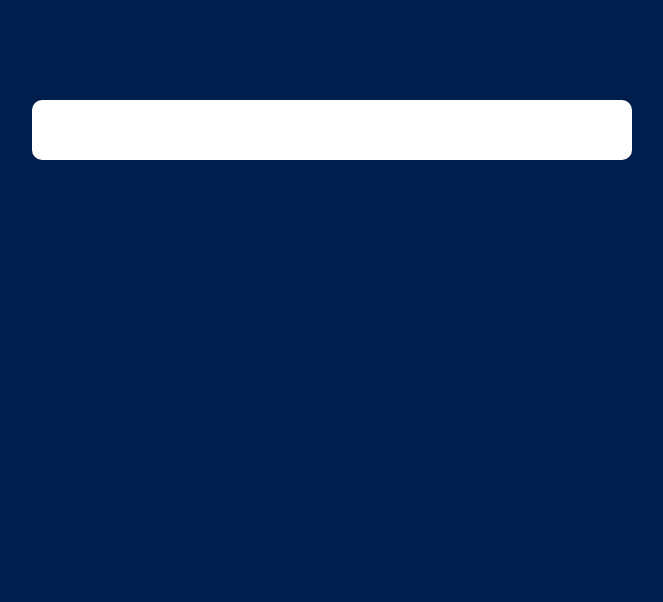
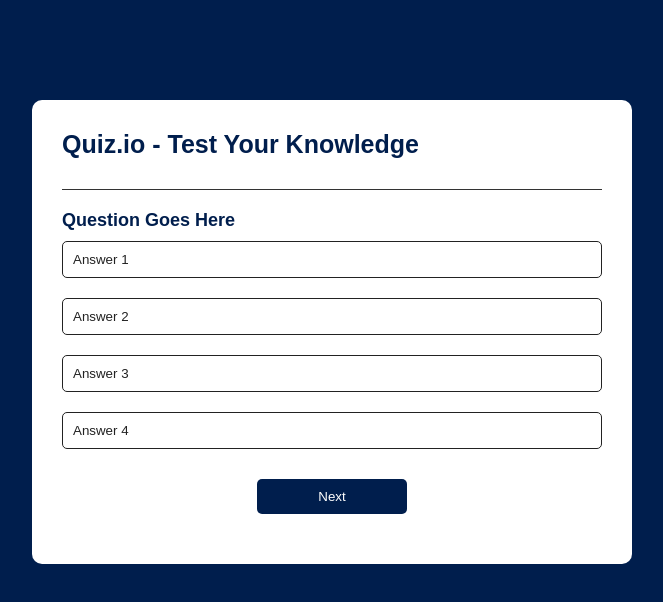
Before and after one commit to DeeNue36/JS-Quiz, a plain HTML site: page index.html in a window 1280 px wide. Shown: the whole page, without its empty margins (308-971 px from the left). Drawn offline with Linux system fonts and the light colour scheme.

Commit message:
third commit

```diff
--- a/index.html
+++ b/index.html
@@ -3,12 +3,22 @@
 <head>
     <meta charset="UTF-8">
     <meta name="viewport" content="width=device-width, initial-scale=1.0">
-    <title>Quiz.io - Test Your Knowledge</title>
+    <title>Quiz.io</title>
     <link rel="stylesheet" href="styles.css">
 </head>
 <body>
     <div class="container">
-
+        <h1>Quiz.io - Test Your Knowledge </h1>
+        <div class="quiz">
+            <h2 id="questions"> Question Goes Here </h2>
+            <div id="answer-buttons">
+                <button class="btn"> Answer 1 </button>
+                <button class="btn"> Answer 2 </button>
+                <button class="btn"> Answer 3 </button>
+                <button class="btn"> Answer 4 </button>
+            </div>
+            <button id="next-btn"> Next </button>
+        </div>
 
     </div>
 
--- a/styles.css
+++ b/styles.css
@@ -1,6 +1,9 @@
 :root{
     --bodyBackground: #001e4d;
+    --headerColor: #001e4d;
     --white: #FFFF;
+    --lineColor: #333;
+    --btnColor: #222;
 }
 
 *{
@@ -22,3 +25,53 @@ body{
     border-radius: 10px;
     padding: 30px;
 }
+
+.container h1{
+    font-size: 25px;
+    color: var(--headerColor);
+    font-weight: 600;
+    border-bottom: 1px solid var(--lineColor);
+    padding-bottom: 30px;
+}
+
+.quiz{
+    padding: 20px 0;
+}
+
+.quiz h2{
+    font-size: 18px;
+    color: var(--headerColor);
+    font-weight: 600;
+}
+
+.btn{
+    background: var(--white);
+    color: var(--btnColor);
+    font-weight: 500;
+    width: 100%;
+    border: 1px solid var(--btnColor);
+    padding: 10px;
+    margin: 10px 0;
+    text-align: left;
+    border-radius: 5px;
+    cursor: pointer;
+    transition: all 0.5s;
+}
+
+.btn:hover{
+    background: var(--btnColor);
+    color: var(--white);
+}
+
+#next-btn{
+    background: var(--bodyBackground);
+    color: var(--white);
+    font-weight: 500;
+    width: 150px;
+    border: 0;
+    padding: 10px;
+    margin: 20px auto 0;
+    border-radius: 5px;
+    cursor: pointer;
+    display: block;
+}
```
